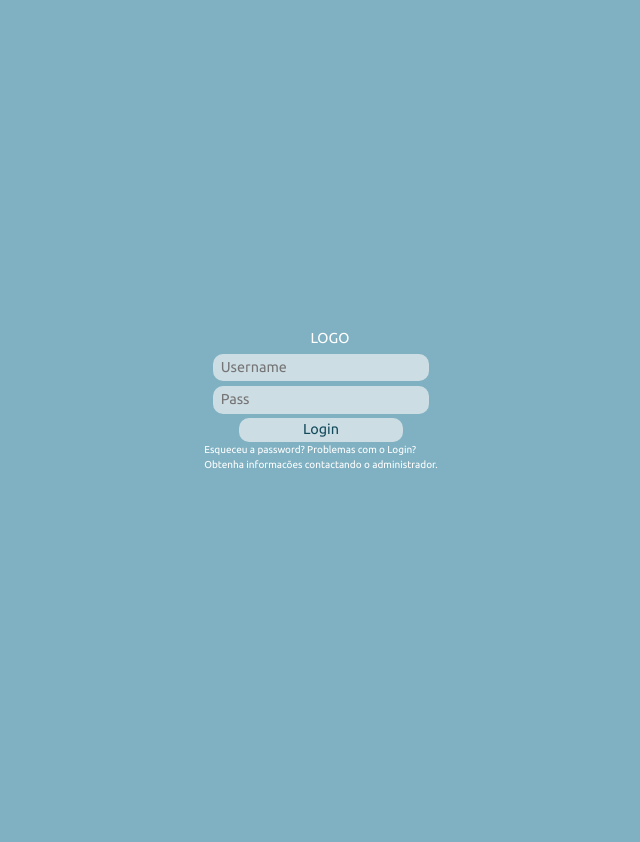
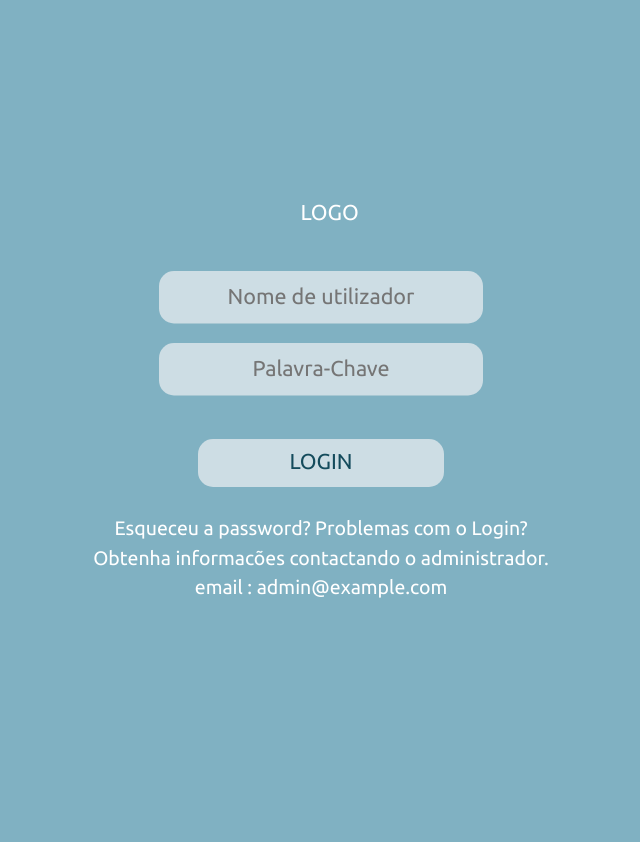
Before and after one commit to IIIP4CH3C0III/SMART-BUILDING-SYSTEM, a PHP site: page / in a window 1280 px wide; the page is wider, and only the part inside the window is pictured. Shown: the top 842 px of that part, without its empty margins (319-959 px from the left). Before the commit the page ends 469 px from the top of that part, so only its background shows below. Run offline with PHP 8.4, Linux system fonts and the light colour scheme.

Commit message:
Efetuado os ultimos tweaks no index.html, feita uma função de zoom em js, e algumas melhorias no styles.css

```diff
--- a/code/index.html
+++ b/code/index.html
@@ -11,34 +11,40 @@
 		<link rel="preconnect" href="https://fonts.googleapis.com">
 		<link rel="preconnect" href="https://fonts.gstatic.com" crossorigin>
 		<link href="https://fonts.googleapis.com/css2?family=Ubuntu&display=swap" rel="stylesheet">
+		<link rel="stylesheet" href="https://cdnjs.cloudflare.com/ajax/libs/font-awesome/6.4.0/css/all.min.css" integrity="sha512-iecdLmaskl7CVkqkXNQ/ZH/XLlvWZOJyj7Yy7tcenmpD1ypASozpmT/E0iPtmFIB46ZmdtAc9eNBvH0H/ZpiBw==" crossorigin="anonymous" referrerpolicy="no-referrer" />
 
-		<link rel="stylesheet" href="https://cdnjs.cloudflare.com/ajax/libs/font-awesome/6.4.0/css/all.min.css" integrity="sha512-iecdLmaskl7CVkqkXNQ/ZH/XLlvWZOJyj7Yy7tcenmpD1ypASozpmT/E0iPtmFIB46ZmdtAc9eNBvH0H/ZpiBw==" crossorigin="anonymous" referrerpolicy="no-referrer" />
 		<title> SmartBuilingSystem </title>
 	</head>
 
-	<body class="login">
-		<div  class="login_block">
+	<body class="login" onload="zoom(1);">
+		<div  class="login_block" id="zoom">
 			<div class="login_logo">
 				LOGO
 			</div>
-			<div >
+
+			<div class="vertical_spacer"></div>
+
+			<div>
 				<form class="content">
-					<div  class="container" id="username_input">
-						<input class="container" id="textbox_full" placeholder="Username">
-					</div>
+					<input class="container" type="text" id="textbox_full_center" placeholder="Nome de utilizador">
 				</form>
 				<form class="content">
-					<div  class="container" id="password_input">
-						<input class="container" id="textbox_full" placeholder="Pass">
-					</div>
+					<input class="container" type="password" id="textbox_full_center" placeholder="Palavra-Chave">
 				</form>
 			</div>
+
+			<div class="vertical_spacer"></div>
+
 			<div class="content">
-				<a class="container" id="login_bottom" href="#">Login</a>
+				<button class="container" id="login_bottom" value="submit">LOGIN</button>
 			</div>
+
+			<div class="vertical_spacer"></div>
+
 			<div class="login_text">
 				<p>Esqueceu a password? Problemas com o Login?</p>
 				<p>Obtenha informacões contactando o administrador.</p>
+				<p>email : admin@example.com</p>
 			</div>
 
 		</div>
--- a/code/scripts/script.js
+++ b/code/scripts/script.js
@@ -11,7 +11,11 @@ function default_values()
       list_box3.selectedIndex = 0;
 }
 
-
+function zoom(page)
+{
+	document.body.style.transformOrigin = "center";
+	document.body.style.transform = "scale(1.5)";
+}
 
 
 
--- a/code/styles/styles.css
+++ b/code/styles/styles.css
@@ -73,15 +73,16 @@ body
 { display: flex; color: var(--clr-semi-bold); width: 60%; }
 
 
+
+
+
 /*
- * Conteudo da página
+ * Spacers
  */
 
-.content_background
-{
-  background-color: white;
-  color: var(--clr-regular);
-}
+.vertical_spacer
+{ padding: 3%; }
+
 
 /*
  * background da pag login
@@ -102,7 +103,6 @@ body
   margin: auto;
   justify-content: center;
   flex-direction: column;
-  padding: 10%;
 }
 
 .login_logo
@@ -117,19 +117,43 @@ body
 .container#login_bottom
 {
   width: 170px;
-  direction:rtl;
+  padding: 3%;
+  direction: rtl;
 }
 
 #login_bottom:hover{ background-color: var(--clr-background); }
 
 .login_text
 {
-  font-size: x-small;
+  font-size: small;
   font-family: var(--ff-primary);
   color:white ;
   display: flex;
   flex-direction: column;
   align-content: center;
+  text-align: center;
+}
+
+#textbox_full_center:hover
+{
+  transition-duration: 0.5s;
+  background-color: white;
+}
+
+#textbox_full_center:focus
+{   background-color: white;  }
+
+
+
+
+/*
+ * Conteudo da página
+ */
+
+.content_background
+{
+  background-color: white;
+  color: var(--clr-regular);
 }
 
 .content
@@ -181,6 +205,14 @@ body
     width: 100%;
     justify-content: start;
  }
+
+.container#textbox_full_center
+{
+    width: 100%;
+	text-align: center;
+	padding: 3%;
+	margin: 2%;
+}
 
  .container:focus
  { outline: 2px solid var(--clr-header); }
@@ -276,6 +308,8 @@ body
   }
 
 }
+
+
 
 /* Formulário */
 .content#form {  }
```
